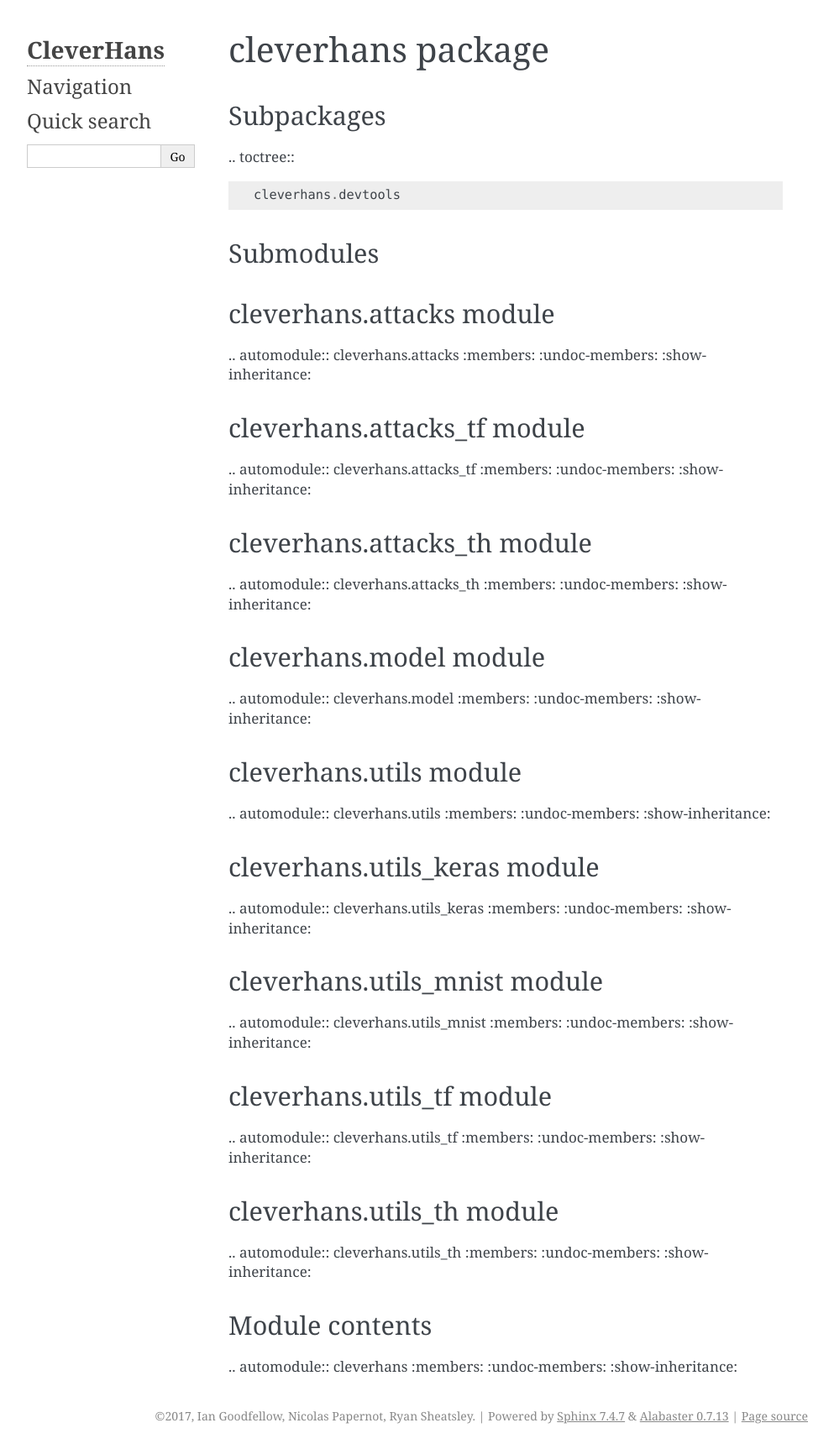
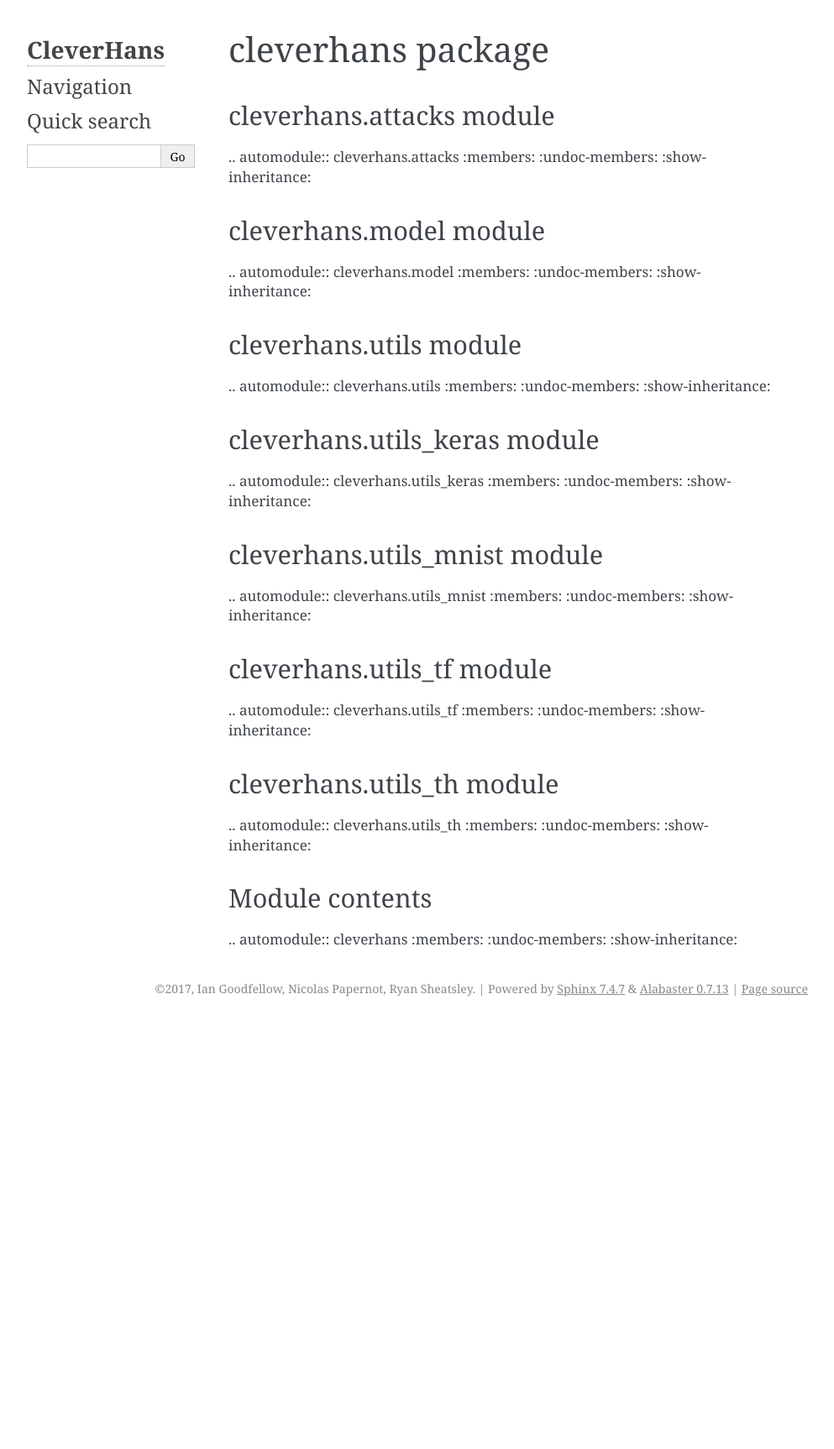
Before and after one commit to cleverhans-lab/cleverhans, a Sphinx documentation site: the page built from docs/source/cleverhans.md, in a window 1280 px wide. Shown: the whole page at 84% size, without its empty margins (148-1141 px from the left). Built offline with Sphinx 7.4.7, drawn with Linux system fonts in a browser that asks for light colours; after the commit the page ends 1217 px from its top, so only the background shows below that.

Commit message:
Remove non-useful docs

```diff
--- a/docs/source/cleverhans.md
+++ b/docs/source/cleverhans.md
@@ -1,15 +1,5 @@
 cleverhans package
 ==================
-
-Subpackages
------------
-
-.. toctree::
-
-    cleverhans.devtools
-
-Submodules
-----------
 
 cleverhans\.attacks module
 --------------------------
@@ -19,21 +9,6 @@
     :undoc-members:
     :show-inheritance:
 
-cleverhans\.attacks\_tf module
-------------------------------
-
-.. automodule:: cleverhans.attacks_tf
-    :members:
-    :undoc-members:
-    :show-inheritance:
-
-cleverhans\.attacks\_th module
-------------------------------
-
-.. automodule:: cleverhans.attacks_th
-    :members:
-    :undoc-members:
-    :show-inheritance:
 
 cleverhans\.model module
 ------------------------
```
Also changed, not shown: docs/source/cleverhans.devtools.md (deleted, +0 -53 lines), docs/source/cleverhans.devtools.tests.md (deleted, +0 -30 lines), docs/source/cleverhans_tutorials.md (deleted, +0 -70 lines), docs/source/modules.md (deleted, +0 -9 lines), docs/source/setup.md (deleted, +0 -7 lines).
